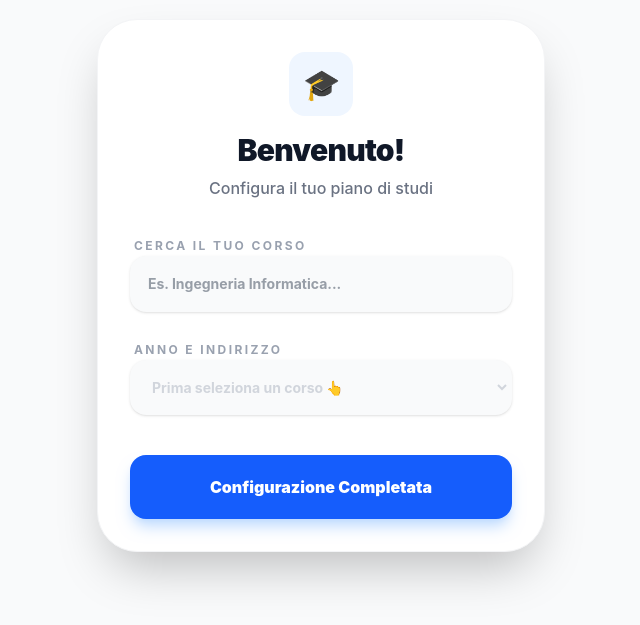
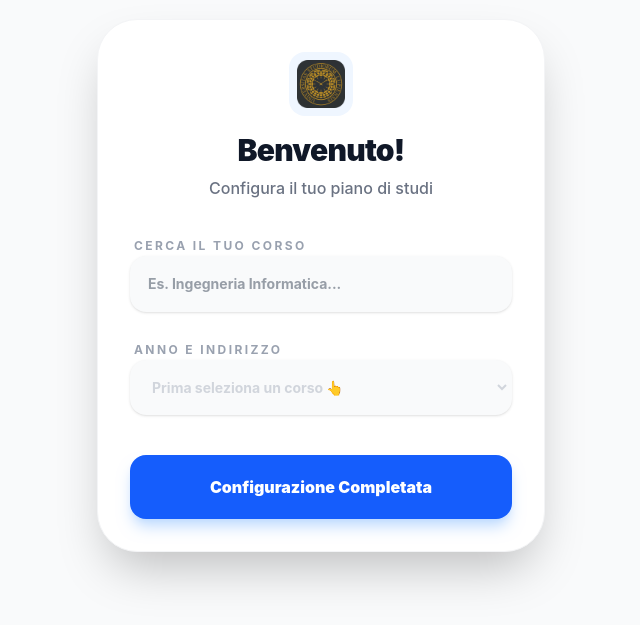
Before and after one commit to DiNataleAlessandro/orario-unisalento, a React (Vite) app: page /onboarding in a window 1280 px wide. Shown: the part 115-740 px from the top of the page, without its empty margins (319-959 px from the left). Built offline with nearby package versions, Linux system fonts and the light colour scheme.

Commit message:
Onboarding: sostituito emoji con logo personalizzato

```diff
--- a/src/pages/Onboarding.tsx
+++ b/src/pages/Onboarding.tsx
@@ -92,7 +92,7 @@ export default function Onboarding() {
       <div className="bg-white p-8 rounded-[2.5rem] shadow-2xl w-full max-w-md border border-gray-100">
         <div className="text-center mb-8">
           <div className="bg-blue-50 w-16 h-16 rounded-2xl flex items-center justify-center mx-auto mb-4">
-            <span className="text-3xl">🎓</span>
+            <img src="/icona.png" alt="Logo UniSalento" className="w-12 h-12" />
           </div>
           <h1 className="text-3xl font-black text-gray-900 tracking-tight">Benvenuto!</h1>
           <p className="text-gray-500 mt-2 font-medium">Configura il tuo piano di studi</p>
```
